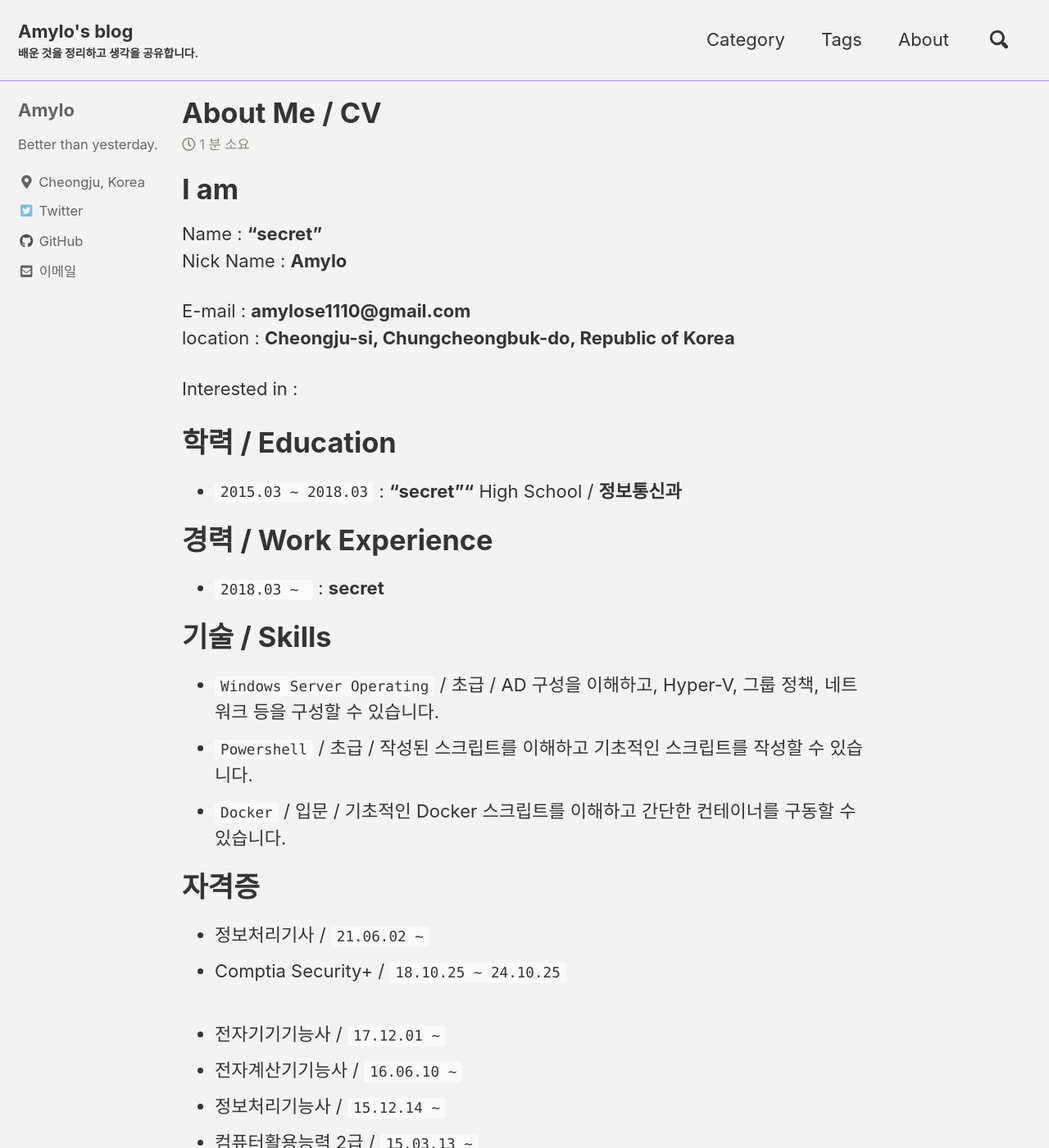
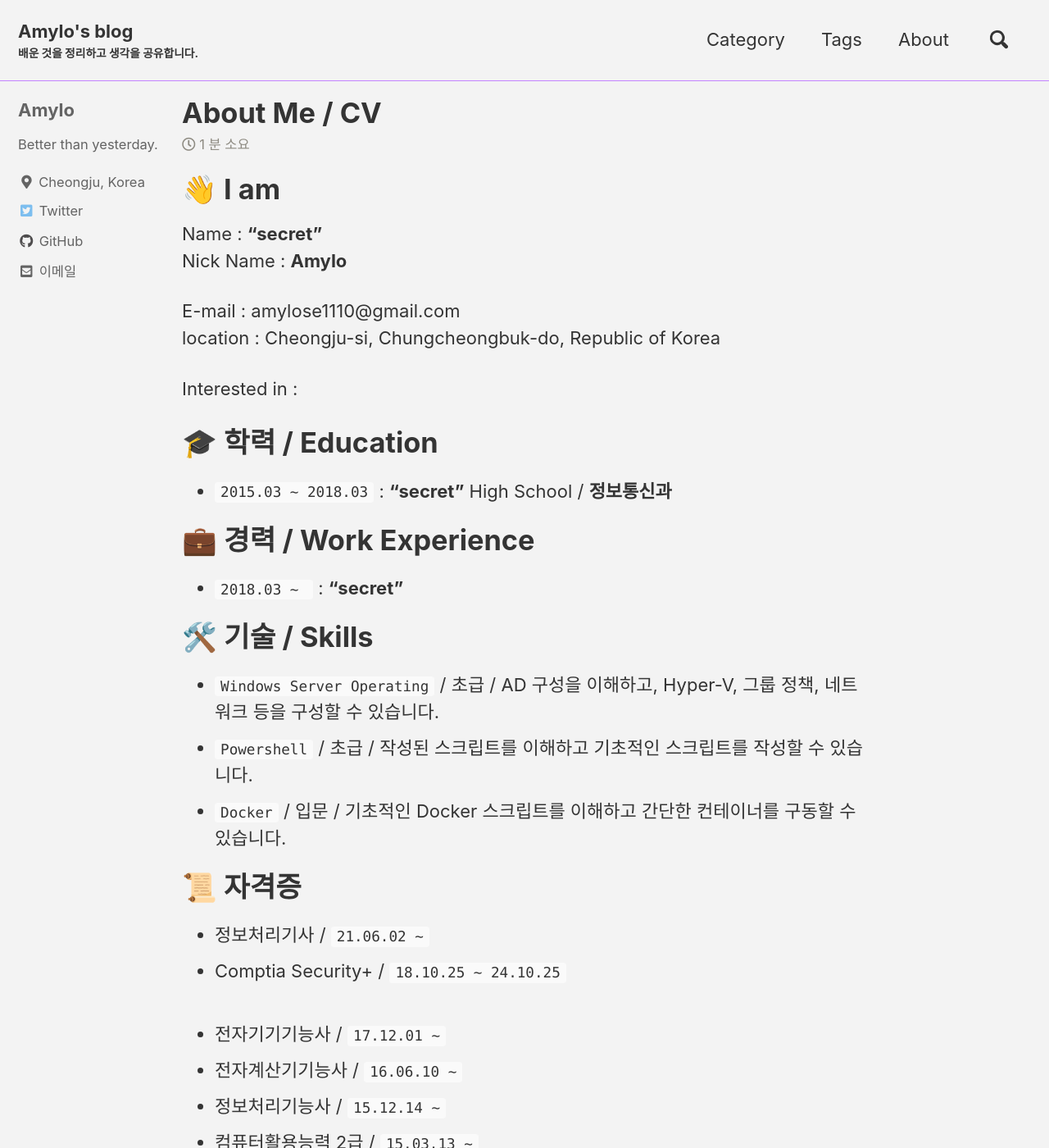
Before and after one commit to Amylo-jh/Amylo-blog, a Jekyll site: the page built from _pages/about.md, in a window 1280 px wide and 1400 px high. Shown: the whole window at 82% size. Built offline with Jekyll 4.4.1, drawn with Linux system fonts in a browser that asks for light colours; cached includes are drawn as plain includes; comment, search, counter and statistics services are not loaded; part of the change alters nothing that is shown.

```diff
--- a/_pages/about.md
+++ b/_pages/about.md
@@ -10,34 +10,35 @@ gallery:
 last_modified_at: 2021-06-10T03:25
 ---
 <!--
-안녕하세요! ---가 하고 싶은 개발자 ---ㅇ비니다.
+안녕하세요! ---가 하고 싶은 개발자 -입니다.
 -->
 
 <!--
 문서 성격 : 자소서, 사생활 많이 배제
 -->
 
-# I am
+# 👋 I am
 Name : **"secret"**
 Nick Name : **Amylo**
 
-E-mail : **amylose1110@gmail.com**
-location : **Cheongju-si, Chungcheongbuk-do, Republic of Korea**
+<!--Birth : 1999.12.09-->
+E-mail : amylose1110@gmail.com
+location : Cheongju-si, Chungcheongbuk-do, Republic of Korea
 
 Interested in :
 
-# 학력 / Education
- - `2015.03 ~ 2018.03` : **"secret""** High School / **정보통신과**
+# 🎓 학력 / Education
+ - `2015.03 ~ 2018.03` : **"secret"** High School / **정보통신과**
 
-# 경력 / Work Experience
- - `2018.03 ~ ` : **secret**
+# 💼 경력 / Work Experience
+ - `2018.03 ~ ` : **"secret"**
 
-# 기술 / Skills
+# 🛠️ 기술 / Skills
  - `Windows Server Operating` / 초급 / AD 구성을 이해하고, Hyper-V, 그룹 정책, 네트워크 등을 구성할 수 있습니다.
  - `Powershell` / 초급 / 작성된 스크립트를 이해하고 기초적인 스크립트를 작성할 수 있습니다.
  - `Docker` / 입문 / 기초적인 Docker 스크립트를 이해하고 간단한 컨테이너를 구동할 수 있습니다.
 
-# 자격증
+# 📜 자격증
  - 정보처리기사 / `21.06.02 ~`
  - Comptia Security+ / `18.10.25 ~ 24.10.25`
 <br>
```
